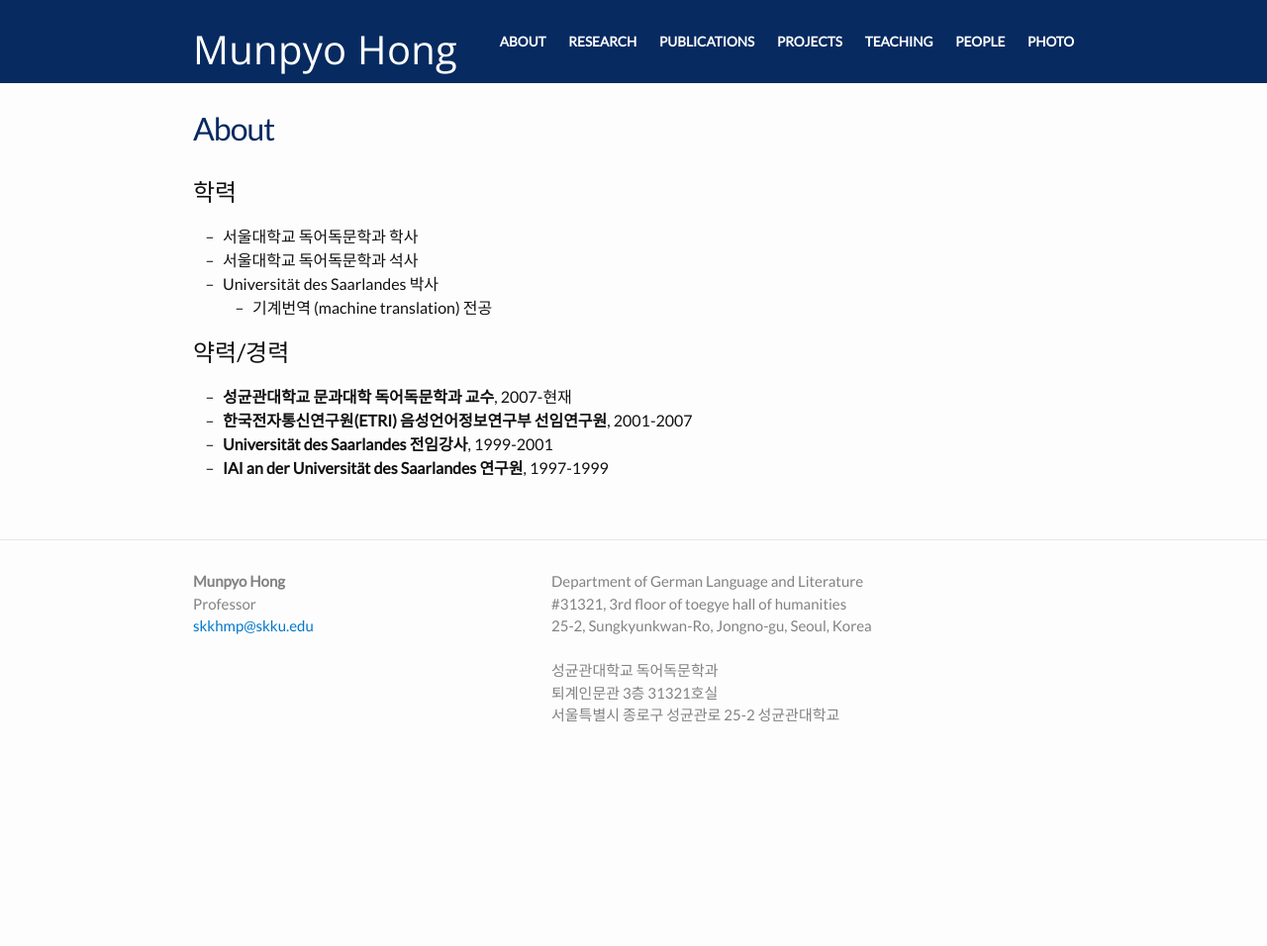
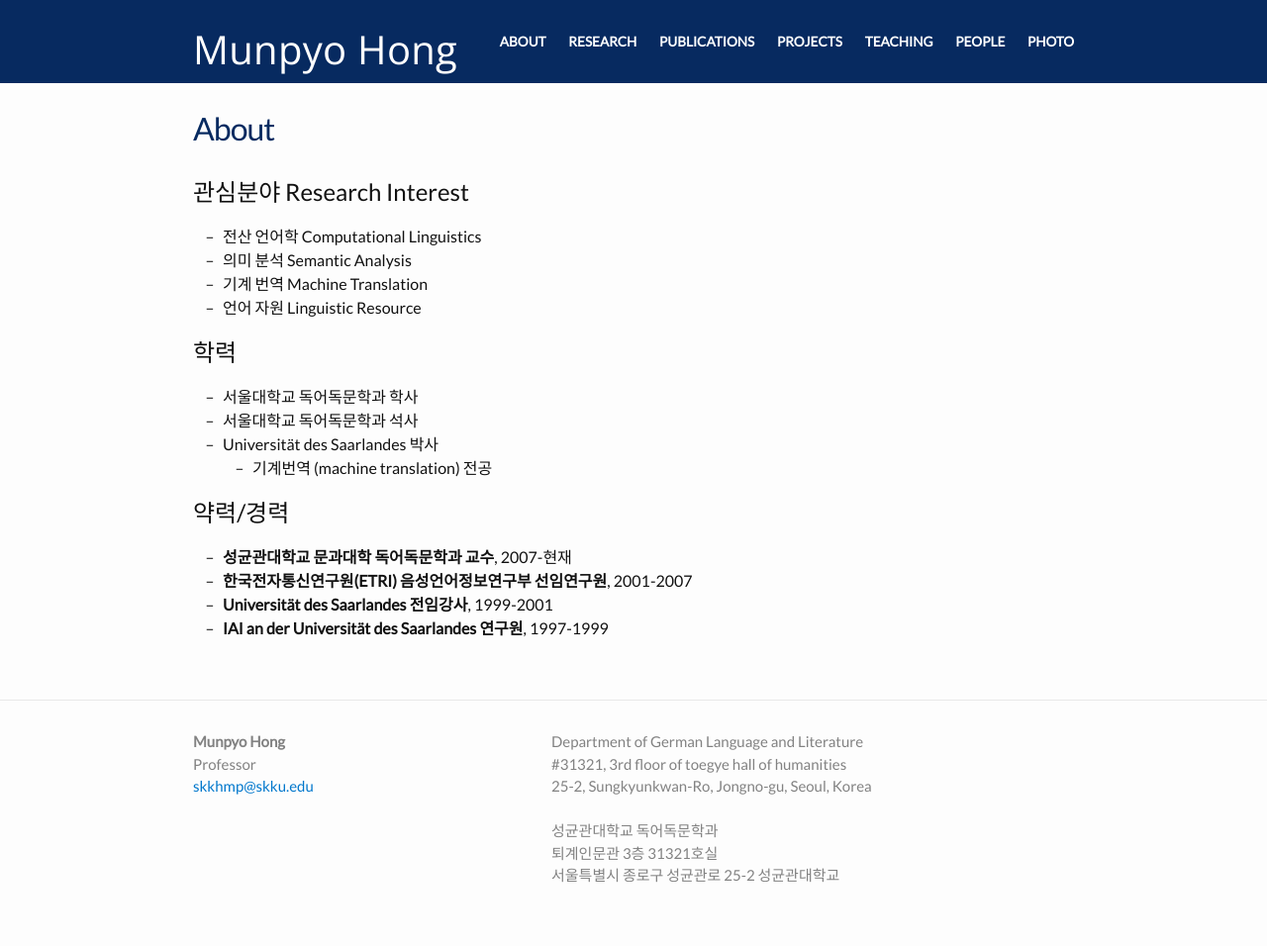
Before and after one commit to skkhmp/skkhmp.github.io, a Jekyll site: the page built from about.md, in a window 1280 px wide. Shown: the whole page at 99% size. Built offline with Jekyll 4.4.1, drawn with Linux system fonts in a browser that asks for light colours; some web fonts are replaced; before the commit the page ends 900 px from its top, so only the background shows below that.

Commit message:
Update about.md

```diff
--- a/about.md
+++ b/about.md
@@ -3,6 +3,12 @@ layout: page
 title: About
 permalink: /about/
 ---
+## 관심분야 Research Interest
+* 전산 언어학 Computational Linguistics
+* 의미 분석 Semantic Analysis
+* 기계 번역 Machine Translation
+* 언어 자원 Linguistic Resource
+
 ## 학력
 * 서울대학교 독어독문학과 학사
 * 서울대학교 독어독문학과 석사
```
